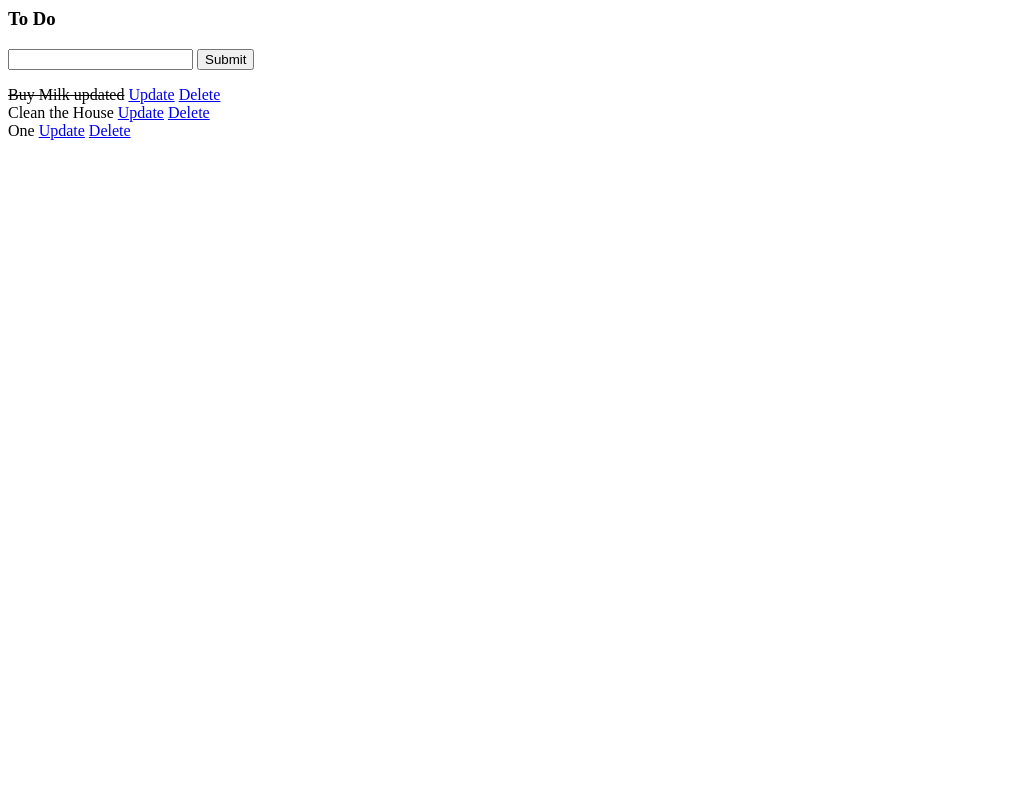
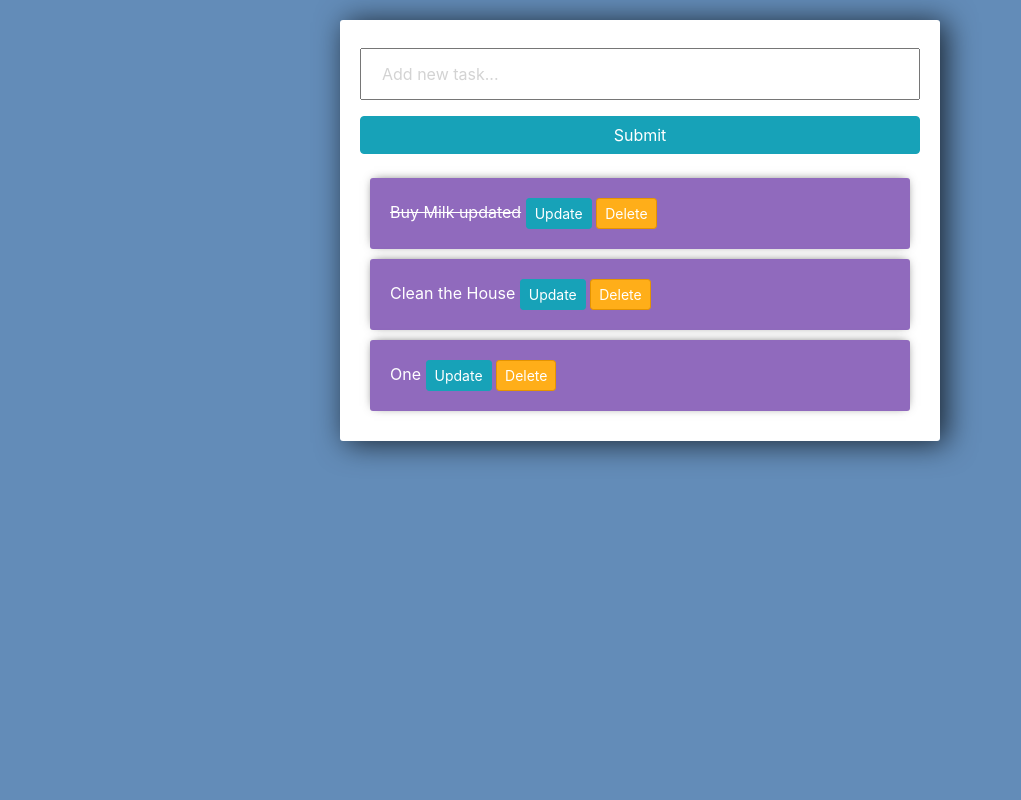
Before and after one commit to kris-vachev/to-do-app, a Django app: page / in a window 1280 px wide. Shown: the whole page, without its empty margins (0-1021 px from the left). Run offline with Django 3.2, Linux system fonts and the light colour scheme; data comes from the database, SQL or seed files in the repository; both versions use the stored data as it was after the commit; some libraries are stand-ins or nearby versions.

Commit message:
added css

```diff
--- a/todo/tasks/forms.py
+++ b/todo/tasks/forms.py
@@ -4,6 +4,7 @@ from django.forms import ModelForm
 from .models import *
 
 class TaskForm(forms.ModelForm):
+	title = forms.CharField(widget=forms.TextInput(attrs={'placeholder': 'Add new task...'}))
 
 	class Meta:
 		model = Task
--- a/todo/tasks/templates/tasks/list.html
+++ b/todo/tasks/templates/tasks/list.html
@@ -1,19 +1,68 @@
-<h3>To Do</h3>
+<link rel="stylesheet" href="https://stackpath.bootstrapcdn.com/bootstrap/4.3.1/css/bootstrap.min.css" integrity="sha384-ggOyR0iXCbMQv3Xipma34MD+dH/1fQ784/j6cY/iJTQUOhcWr7x9JvoRxT2MZw1T" crossorigin="anonymous">
 
+<style>
+
+	body{
+		background-color: #638CB8;
+	}
+
+	input{
+		width: 100%;
+		padding: 12px 20px;
+		margin: 8px 0;
+		box-sizing: border-box;
+	}
+
+	input::placeholder {
+	  color: #d3d3d3;
+	}
+
+	.submit{
+		background-color: #6BA3E8;
+	}
+
+	.center-column{
+		width:600px;
+		margin: 20px auto;
+		padding:20px;
+		background-color: #fff;
+		border-radius: 3px;
+		box-shadow: 6px 2px 30px 0px rgba(0,0,0,0.75);
+	}
+
+	.item-row{
+		background-color: #906abd;
+		margin: 10px;
+		padding: 20px;
+		border-radius: 3px;
+		color: #fff;
+		font-size: 16px;
+		box-shadow: 0px -1px 10px -4px rgba(0,0,0,0.75);
+	}
+
+	.btn-danger{
+		background-color: #ffae19;
+		border-color: #e59400;
+	}
+
+</style>
+
+<div class='center-column'>
 	<form method='POST' action='/'>
 		{% csrf_token %}
 		{{form.title}}
-	<input type='submit' name='Create Task'>
+		<input class='btn btn-info' type='submit' name='Create Task'>
 	</form>
 
 	{% for task in tasks %}
-	<div>
+		<div class='item-row'>
 			{% if task.completed == True %}
 				<strike>{{task}}</strike>
 			{% else %}
 				<span>{{task}}</span>
 			{% endif %}
-		<a href="{% url 'update' task.id %}">Update</a>
-		<a href="{% url 'delete' task.id %}">Delete</a>
+			<a class='btn btn-sm btn-info' href="{% url 'update' task.id %}">Update</a>
+			<a class='btn btn-sm btn-danger' href="{% url 'delete' task.id %}">Delete</a>
 		</div>
 	{% endfor %}
+</div>
```
Also changed, not shown: todo/db.sqlite3. Lines whose indentation alone changed are shown as unchanged.
